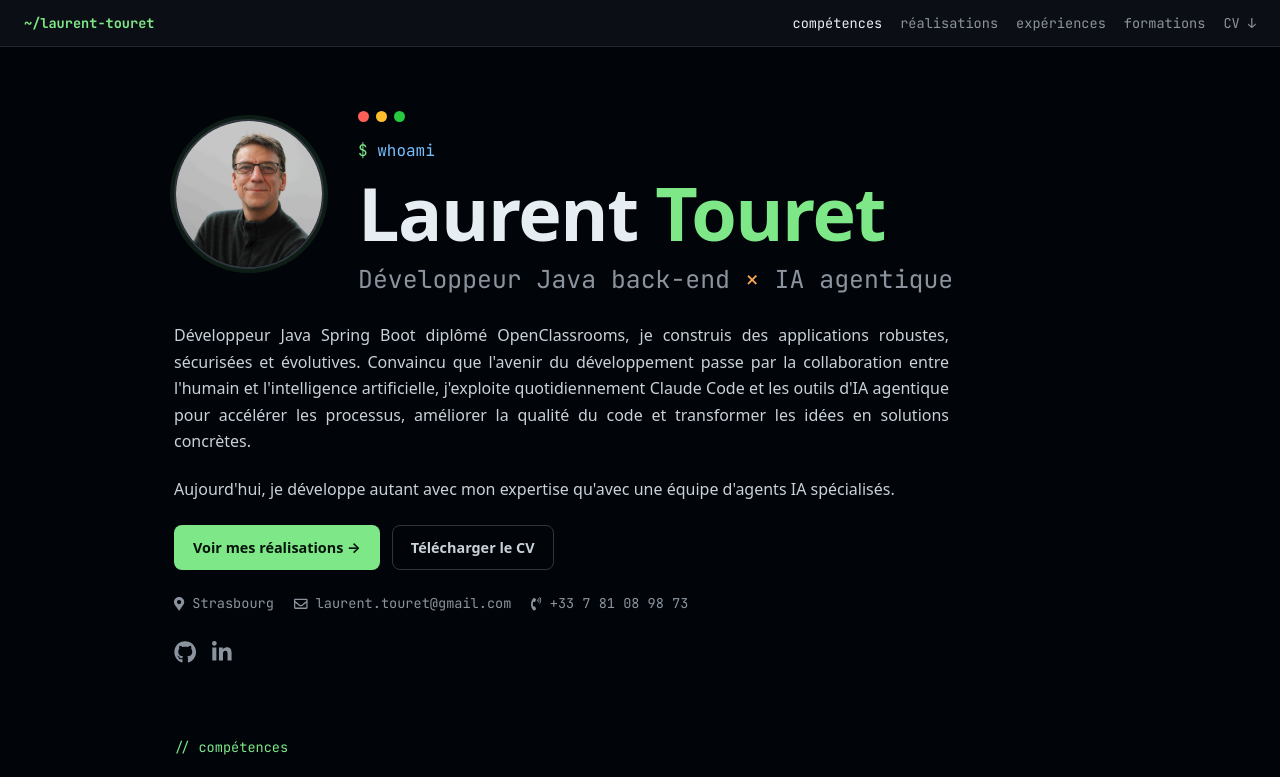
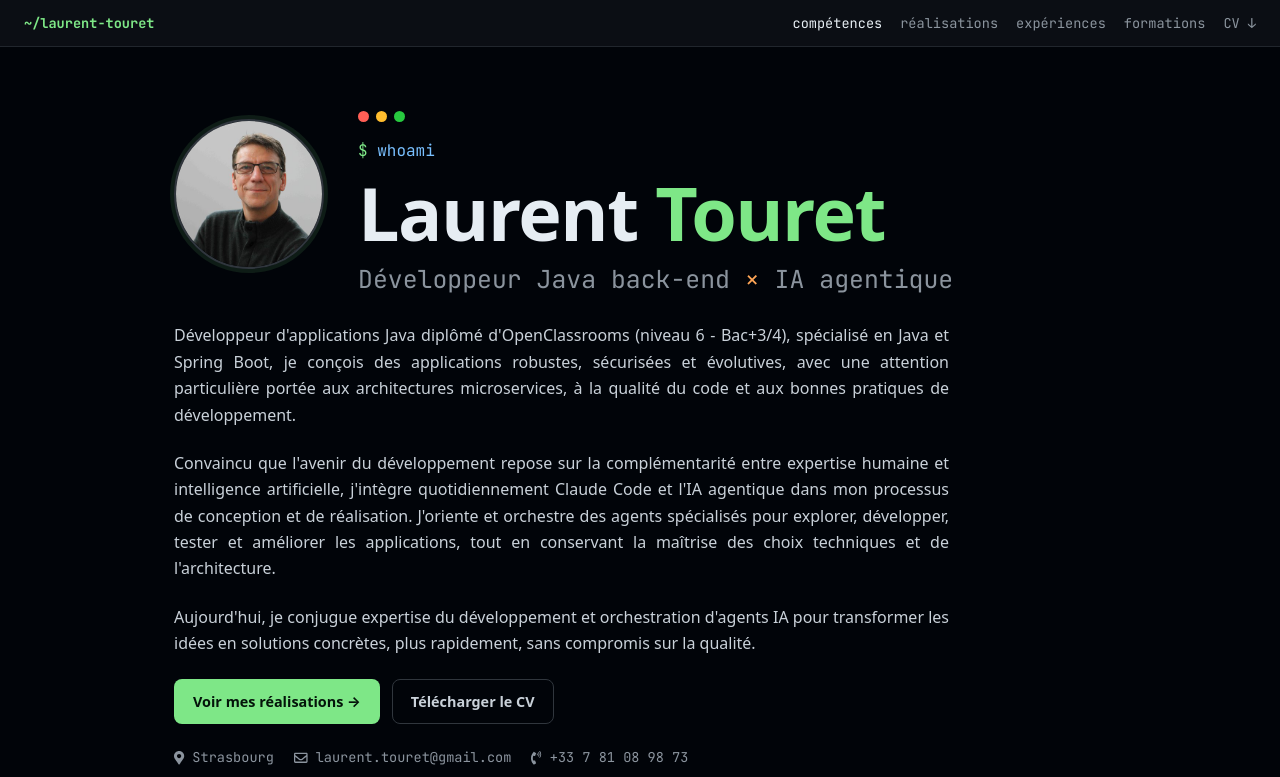
Before and after one commit to monsieur486/monsieur486, a plain HTML site: page www/index.html in a window 1280 px wide. Shown: the top 777 px of the page. Drawn offline with Linux system fonts and the light colour scheme.

Commit message:
feat(site): réécrit le pitch du hero en trois paragraphes
Le nouveau texte précise le diplôme (niveau 6), l'orientation
microservices et la place de l'orchestration d'agents IA dans la
démarche de développement.

```diff
--- a/www/index.html
+++ b/www/index.html
@@ -61,10 +61,13 @@
             </div>
             <div class="hero__body">
             <p class="hero__pitch">
-                Développeur Java Spring Boot diplômé OpenClassrooms, je construis des applications robustes, sécurisées et évolutives. Convaincu que l'avenir du développement passe par la collaboration entre l'humain et l'intelligence artificielle, j'exploite quotidiennement Claude Code et les outils d'IA agentique pour accélérer les processus, améliorer la qualité du code et transformer les idées en solutions concrètes.
+                Développeur d'applications Java diplômé d'OpenClassrooms (niveau 6 - Bac+3/4), spécialisé en Java et Spring Boot, je conçois des applications robustes, sécurisées et évolutives, avec une attention particulière portée aux architectures microservices, à la qualité du code et aux bonnes pratiques de développement.
             </p>
             <p class="hero__pitch">
-                Aujourd'hui, je développe autant avec mon expertise qu'avec une équipe d'agents IA spécialisés.
+                Convaincu que l'avenir du développement repose sur la complémentarité entre expertise humaine et intelligence artificielle, j'intègre quotidiennement Claude Code et l'IA agentique dans mon processus de conception et de réalisation. J'oriente et orchestre des agents spécialisés pour explorer, développer, tester et améliorer les applications, tout en conservant la maîtrise des choix techniques et de l'architecture.
+            </p>
+            <p class="hero__pitch">
+                Aujourd'hui, je conjugue expertise du développement et orchestration d'agents IA pour transformer les idées en solutions concrètes, plus rapidement, sans compromis sur la qualité.
             </p>
             <div class="hero__cta">
                 <a class="btn btn--primary" href="#realisations">Voir mes réalisations →</a>
```
